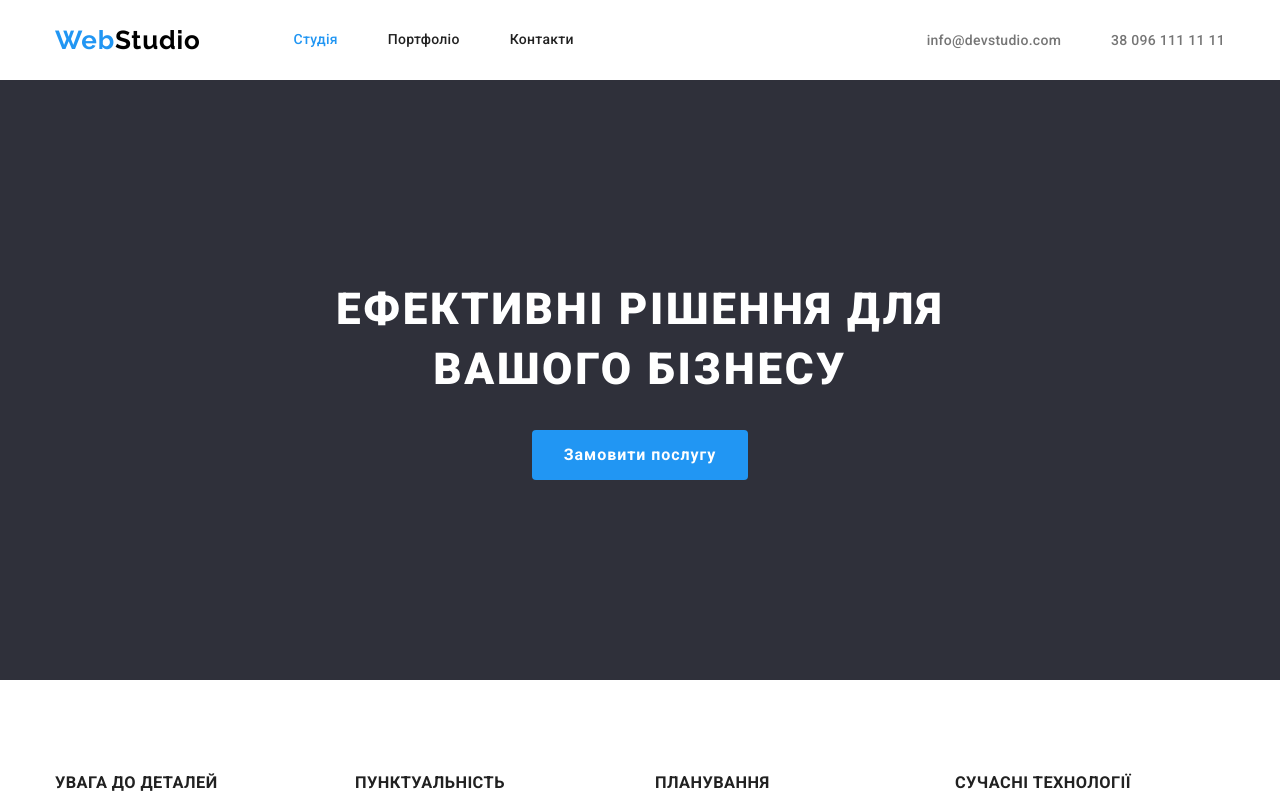
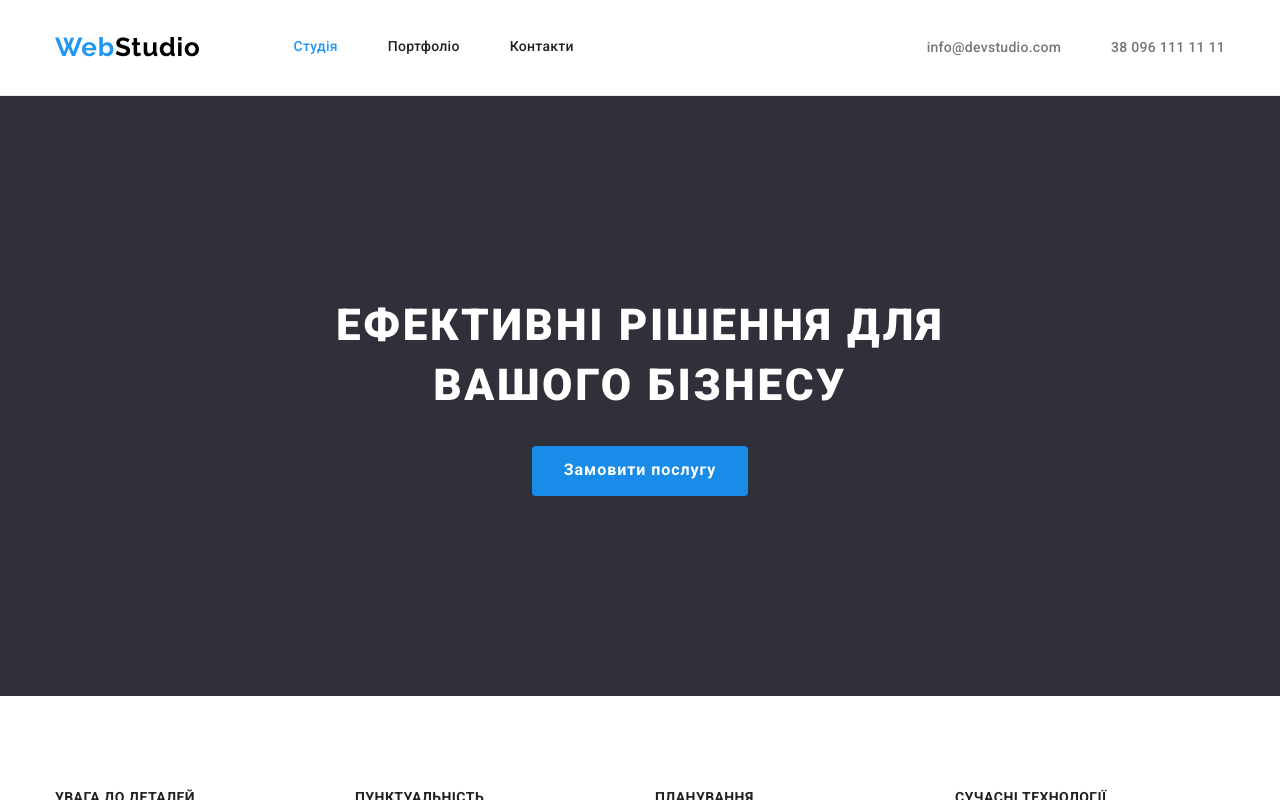
Before and after one commit to melvinsz/goit-markup-hw-03, a plain HTML site: page index.html in a window 1280 px wide. Both pictures are taken after a click on the button "Замовити послугу". Shown: the top 800 px of the page. Drawn offline with nearby package versions, Linux system fonts and the light colour scheme.

Commit message:
виправив помилки

```diff
--- a/css/styles.css
+++ b/css/styles.css
@@ -52,7 +52,9 @@ p {
 }
 
 /* Навігація */
-
+header {
+  border-bottom: 1px solid #ececec;
+}
 .logo {
   margin-right: 93px;
 
@@ -86,6 +88,7 @@ p {
   color: var(--title-text-color);
   text-decoration: none;
 }
+.nav > .logo,
 .nav-list,
 .contacts {
   padding-top: 32px;
@@ -122,12 +125,15 @@ p {
 
 .title-section {
   padding-top: 200px;
+  padding-bottom: 200px;
   text-align: center;
 
   color: var(--white-color);
   background-color: var(--secondary-background-color);
 }
 .main-title {
+  margin-bottom: 30px;
+
   font-weight: 900;
   font-size: 44px;
   line-height: 1.36;
@@ -135,12 +141,13 @@ p {
   text-transform: uppercase;
 }
 .primary-button {
-  margin-top: 30px;
-  margin-bottom: 200px;
+  display: flex;
+  align-items: center;
+  justify-content: center;
+  margin: 0 auto;
   border-radius: 4px;
-  padding: 10px 32px;
   min-width: 216px;
-  max-width: 350px;
+  height: 50px;
 
   border: none;
   color: inherit;
@@ -152,6 +159,13 @@ p {
   letter-spacing: 0.06em;
   font-family: inherit;
 }
+.primary-button:hover,
+.primary-button:focus {
+  background-color: #188ce8;
+}
+
+/* Переваги */
+
 .features-section {
   padding-top: 94px;
   padding-bottom: 94px;
@@ -168,6 +182,7 @@ p {
   margin-bottom: 10px;
 
   color: var(--title-text-color);
+  font-size: 14px;
   font-weight: 700;
   line-height: 1.14;
   text-transform: uppercase;
@@ -218,6 +233,7 @@ p {
   text-align: center;
 }
 .team-title {
+  margin-bottom: 10px;
   color: var(--title-text-color);
   font-weight: 500;
   font-size: 16px;
@@ -233,17 +249,15 @@ p {
 }
 .filter-button {
   display: flex;
+  align-items: center;
+  justify-content: center;
   margin: 0 auto;
   margin-bottom: 50px;
-}
-.group-btn {
-  display: flex;
 }
 .button-item {
   padding: 6px 22px;
   border-radius: 4px;
   min-width: 73px;
-  max-width: 200px;
 
   border: none;
   color: var(--title-text-color);
@@ -274,9 +288,9 @@ p {
   font-size: 16px;
   line-height: 1.88;
 }
-/* .filter-item {
-  flex-basis: calc((100%-60px) / 3);
-} */
+.filter-item {
+  flex-basis: calc((100% - 60px) / 3);
+}
 .filter a {
   text-decoration: none;
   color: var(--primary-text-color);
@@ -301,11 +315,12 @@ p {
 /* Футер */
 
 .footer {
+  padding-top: 60px;
+  padding-bottom: 60px;
   background-color: var(--secondary-background-color);
 }
 .logo-footer {
   display: block;
-  padding-top: 60px;
   margin-bottom: 20px;
 
   color: var(--white-color);
@@ -331,6 +346,3 @@ p {
 .contact-item {
   margin-bottom: 9px;
 }
-.info-footer {
-  padding-bottom: 60px;
-}
--- a/index.html
+++ b/index.html
@@ -33,11 +33,13 @@
     <main>
       <!--Шапка-->
       <section class="title-section">
-        <h1 class="main-title">
-          Ефективні рішення для<br />
-          вашого бізнесу
-        </h1>
-        <button type="button" class="primary-button">Замовити послугу</button>
+        <div class="container hero">
+          <h1 class="main-title">
+            Ефективні рішення для<br />
+            вашого бізнесу
+          </h1>
+          <button type="button" class="primary-button">Замовити послугу</button>
+        </div>
       </section>
       <!-- Переваги -->
       <section class="features-section">
```
Also changed, not shown: portfolio.html (+2 -4 lines).
